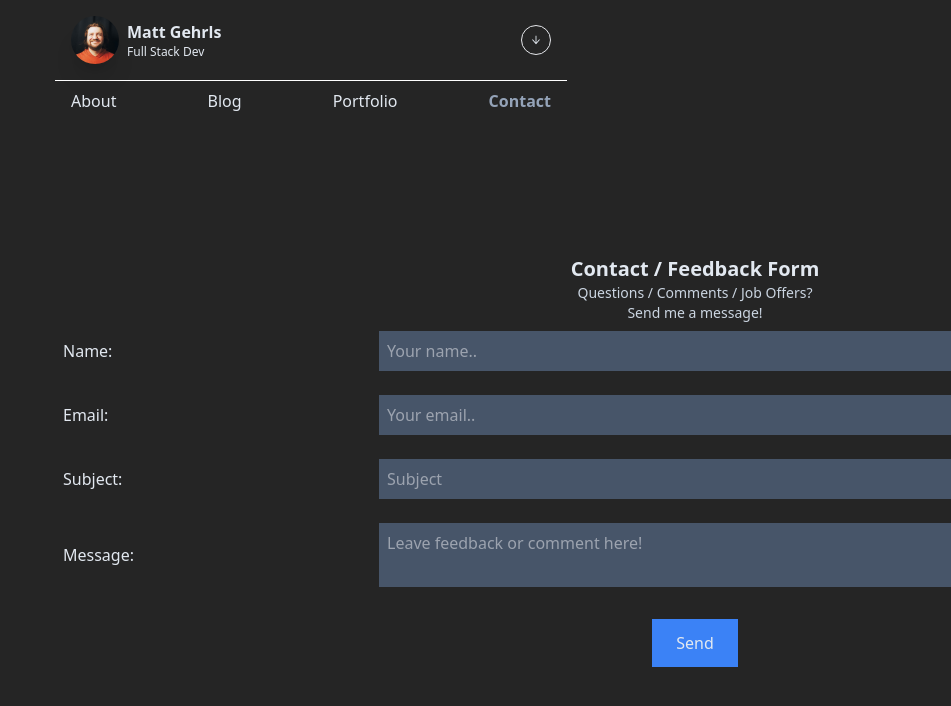
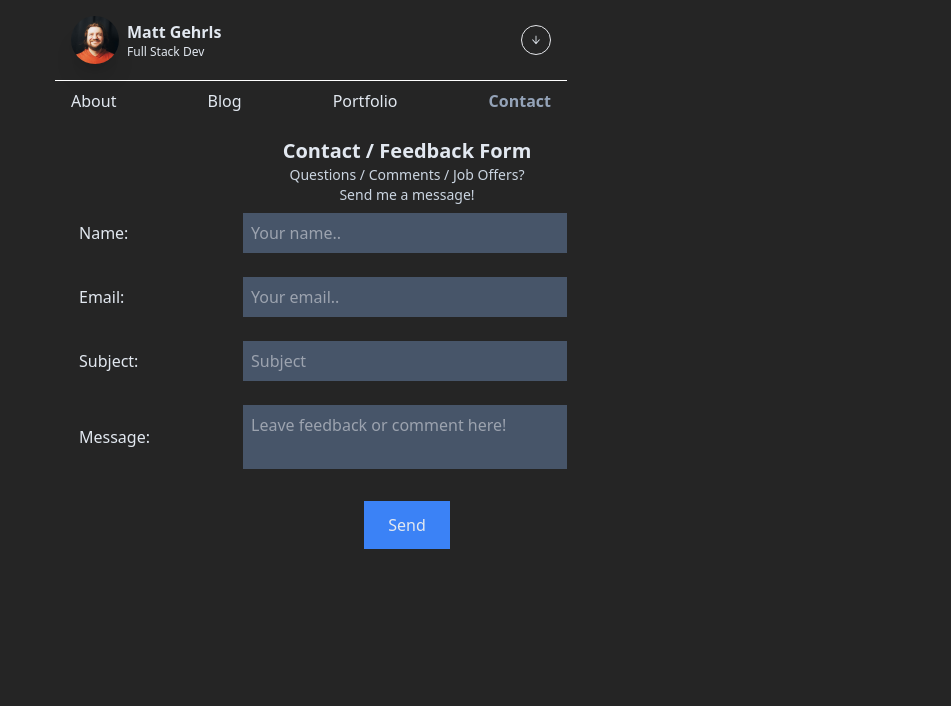
Before and after one commit to mgehrls/mattgehrls, a Next.js app: page /contact in a window 1280 px wide. Shown: the top 706 px of the page, without its empty margins (329-1280 px from the left). Built offline with nearby package versions, Linux system fonts and the light colour scheme.

Commit message:
layout refactor

```diff
--- a/components/LayoutWrapper.tsx
+++ b/components/LayoutWrapper.tsx
@@ -1,4 +1,6 @@
 import { motion, AnimatePresence } from "framer-motion";
+import Header from "./Header";
+import Navbar from "./Navbar";
 
 type LayoutWrapperProps = {
   children: React.ReactNode;
@@ -6,15 +8,28 @@ type LayoutWrapperProps = {
 
 const LayoutWrapper = ({ children }: LayoutWrapperProps) => (
   <>
+    <div className="flex flex-col items-center w-screen overflow-x-hidden text-slate-200">
+      <div className="max-w-lg flex flex-col max-h-screen lg:max-h-none">
+        <div className="order-1">
+          <Header />
+        </div>
+        <div className="order-3 lg:order-2">
+          <Navbar />
+        </div>
+        <div className="order-2 flex-1 lg:order-3 overflow-y-scroll">
           <AnimatePresence>
             <motion.div
               initial={{ opacity: 0, y: 15 }}
               animate={{ opacity: 1, y: 0 }}
               exit={{ opacity: 0, y: 15 }}
+              className="flex-1 order-2 h-full p-4"
             >
               {children}
             </motion.div>
           </AnimatePresence>
+        </div>
+      </div>
+    </div>
   </>
 );
 
--- a/pages/blog/index.tsx
+++ b/pages/blog/index.tsx
@@ -1,20 +1,7 @@
-import Header from "@/components/Header";
-import LayoutWrapper from "@/components/LayoutWrapper";
-import Navbar from "@/components/Navbar";
 import FitForPublicConsumption from "@/components/blogPosts/FitForPublicConsumption";
 
 export default function Blog() {
   return (
-    <div className="flex flex-col items-center w-screen overflow-x-hidden text-slate-200">
-      <div className="max-w-lg flex flex-col max-h-screen lg:max-h-none">
-        <div className="order-1">
-          <Header />
-        </div>
-        <div className="order-3 lg:order-2">
-          <Navbar />
-        </div>
-        <div className="order-2 flex-1 lg:order-3 overflow-y-scroll">
-          <LayoutWrapper>
     <div>
       <h1 className="pt-4 pl-4 text-3xl font-bold">Blog</h1>
       <div className="px-4">
@@ -30,9 +17,5 @@ export default function Blog() {
         <FitForPublicConsumption />
       </div>
     </div>
-          </LayoutWrapper>
-        </div>
-      </div>
-    </div>
   );
 }
--- a/pages/contact/index.tsx
+++ b/pages/contact/index.tsx
@@ -1,6 +1,3 @@
-import Header from "@/components/Header";
-import LayoutWrapper from "@/components/LayoutWrapper";
-import Navbar from "@/components/Navbar";
 import { useState } from "react";
 
 export default function Contact() {
@@ -41,18 +38,9 @@ export default function Contact() {
   };
 
   return (
-    <div className="flex flex-col items-center w-screen overflow-x-hidden text-slate-200">
-      <div className="w-full max-w-lg flex flex-col h-screen max-h-screen lg:max-h-none">
-        <div className="order-1">
-          <Header />
-        </div>
-        <div className="order-3 lg:order-2">
-          <Navbar />
-        </div>
-        <div className="order-2 flex-1 flex max-h-screen h-full lg:order-3">
+    <div>
       {!submitted ? (
-            <LayoutWrapper>
-              <div className="flex flex-col items-center justify-center w-screen h-full">
+        <div className="flex flex-col items-center justify-center max-w-2xl w-screen h-full">
           <h1 className="text-xl font-bold">Contact / Feedback Form</h1>
           <p className="text-slate-300 text-sm w-3/4 text-center">
             Questions / Comments / Job Offers?
@@ -118,23 +106,16 @@ export default function Contact() {
             </button>
           </form>
         </div>
-            </LayoutWrapper>
       ) : (
-            <LayoutWrapper>
         <div className="border border-white max-w-md flex flex-col gap-4 p-8 items-center justify-center mb-20 bg-zinc-900">
           <div className="flex flex-col items-center justify-center gap-4">
-                  <h1 className="text-xl font-bold">
-                    Thanks for your message!
-                  </h1>
+            <h1 className="text-xl font-bold">Thanks for your message!</h1>
             <p className="text-slate-300 text-sm w-3/4 text-center">
               {"I'll get back to you as soon as I can!"}
             </p>
           </div>
         </div>
-            </LayoutWrapper>
       )}
-        </div>
-      </div>
     </div>
   );
 }
--- a/pages/index.tsx
+++ b/pages/index.tsx
@@ -1,33 +1,13 @@
-import Header from "@/components/Header";
-import Navbar from "@/components/Navbar";
 import { usePathname } from "next/navigation";
 import Image from "next/image";
-import { motion, AnimatePresence } from "framer-motion";
 
 export default function Home() {
   const path = usePathname();
 
   return (
-    <div className="flex flex-col items-center w-screen overflow-x-hidden text-slate-200">
-      <div className="max-w-lg flex flex-col max-h-screen lg:max-h-none">
-        <div className="order-1">
-          <Header />
-        </div>
-        <div className="order-3 lg:order-2">
-          <Navbar />
-        </div>
-        <div className="order-2 flex-1 lg:order-3 overflow-y-scroll">
-          <AnimatePresence>
-            <motion.div
-              initial={{ opacity: 0, y: 15 }}
-              animate={{ opacity: 1, y: 0 }}
-              exit={{ opacity: 0, y: 15 }}
-              className="flex-1 order-2 h-full p-4"
-            >
     <div className="md:px-4 flex flex-col justify-center items-center gap-4">
       <h1 className="py-20 text-3xl font-bold text-center">
-                  Dynamic, responsive software w/ the latest tech for web and
-                  mobile
+        Dynamic, responsive software w/ the latest tech for web and mobile
       </h1>
       <Image
         width={384}
@@ -42,10 +22,5 @@ export default function Home() {
         src="https://github-readme-stats-mgehrls.vercel.app/api/top-langs/?username=mgehrls&theme=dark"
       />
     </div>
-            </motion.div>
-          </AnimatePresence>
-        </div>
-      </div>
-    </div>
   );
 }
--- a/pages/portfolio/index.tsx
+++ b/pages/portfolio/index.tsx
@@ -4,24 +4,10 @@ import Navbar from "@/components/Navbar";
 
 export default function Portfolio() {
   return (
-    <div className="flex flex-col items-center w-screen overflow-x-hidden text-slate-200">
-      <div className="w-full max-w-lg flex flex-col h-screen max-h-screen lg:max-h-none">
-        <div className="order-1">
-          <Header />
-        </div>
-        <div className="order-3 lg:order-2">
-          <Navbar />
-        </div>
-        <div className="order-2 flex-1 flex max-h-screen h-full lg:order-3">
-          <LayoutWrapper>
-            <div className="w-full p-4">
-              <h1 className="text-3xl font-bold">Portfolio</h1>
-              <hr className="h-1 w-full" />
-              <h3 className="text-xl font-bold">Coming Soon</h3>
-            </div>
-          </LayoutWrapper>
-        </div>
-      </div>
+    <div className="w-full p-4">
+      <h1 className="text-3xl font-bold">Portfolio</h1>
+      <hr className="h-1 w-full" />
+      <h3 className="text-xl font-bold">Coming Soon</h3>
     </div>
   );
 }
```
Lines whose indentation alone changed are shown as unchanged.
